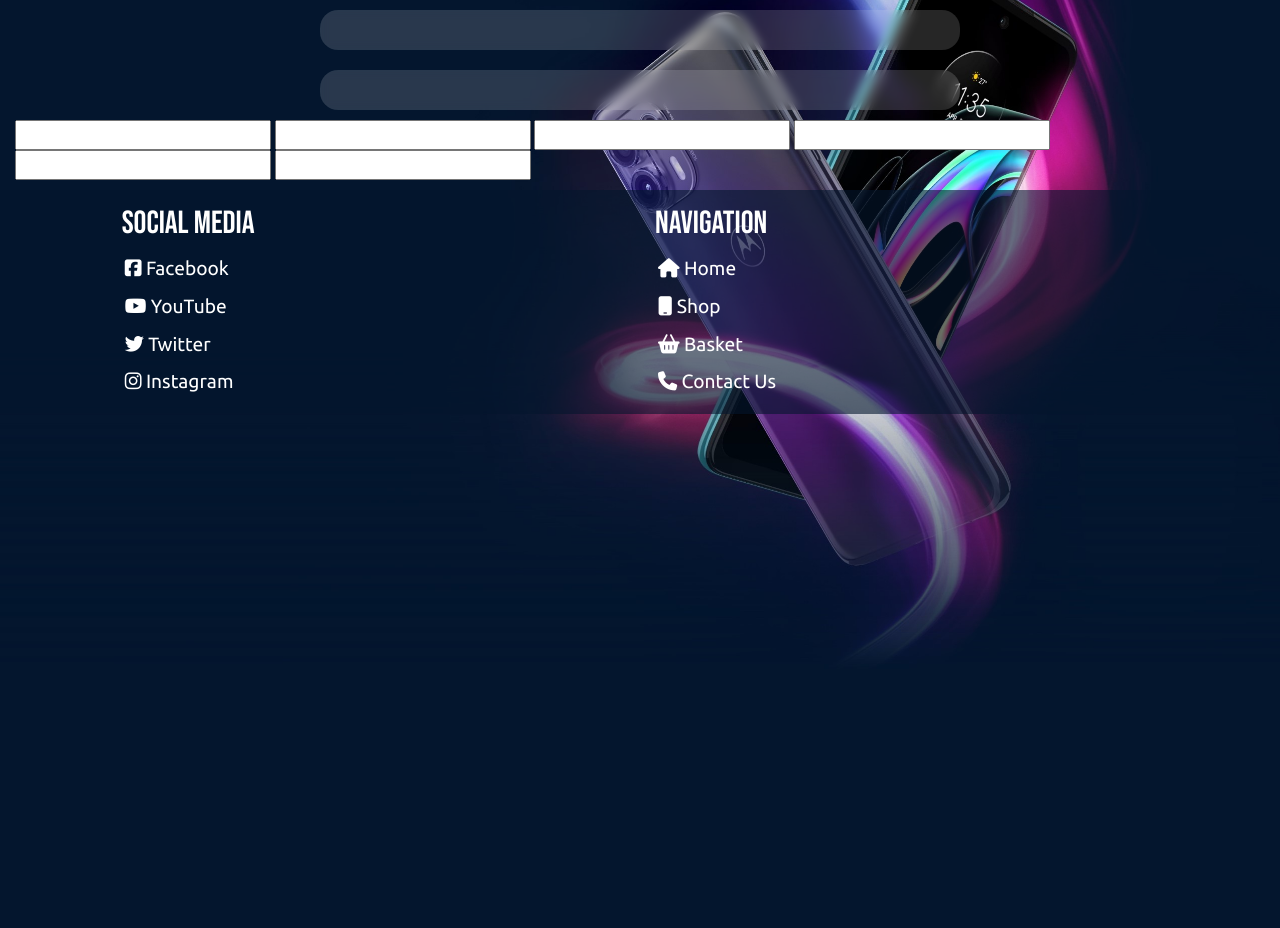
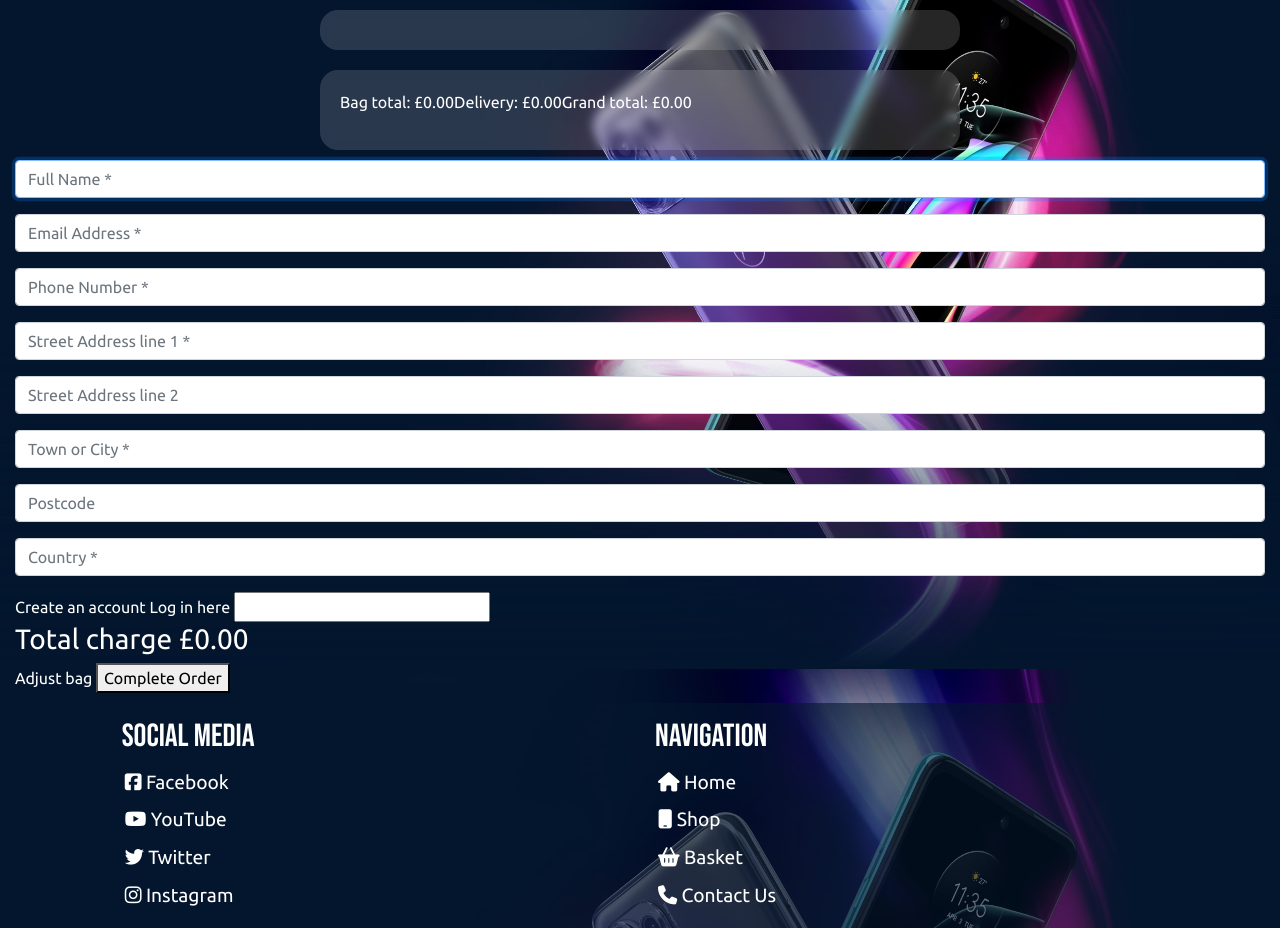
Before and after one commit to luke2533/prime-mobile, a Django app: template checkout/templates/checkout/checkout.html in a window 1280 px wide. Shown: the part 131-1059 px from the top of the page. Before the commit the page ends 780 px from the top, so only its background shows below. Run offline with Django 3.2, Linux system fonts and the light colour scheme; the template is opened without the code that fills it: values that come from a table or form of the project are taken from there, others are empty; tables that the repository leaves empty hold one stand-in row (values such as "Sample post"); some libraries are stand-ins or nearby versions.

Commit message:
Basic checkout page structure

```diff
--- a/checkout/forms.py
+++ b/checkout/forms.py
@@ -23,7 +23,7 @@ class OrderForm(forms.ModelForm):
 
         self.fields["full_name"].widget.attrs["autofocus"] = True
         for field in self.fields:
-            if self.field[field].required:
+            if self.fields[field].required:
                 placeholder = f"{placeholders[field]} *"
             else:
                 placeholder = placeholders[field]
--- a/checkout/templates/checkout/checkout.html
+++ b/checkout/templates/checkout/checkout.html
@@ -5,25 +5,79 @@
     <div class="container-fluid">
         <div class="row justify-content-center">
             <div class="col-6 bag-background bag-items">
+                {% for item in bag_items %}
+                    <div class="bag-detail">
+                        <img src="{{ item.phone.img_1.url }}" alt="{{ item.phone.name }}" class="bag-img">                            <h2>{{ item.phone }}</h2>
+                        <h3>{{ item.phone.sku|upper }}</h3>
+                        <h3>Capacity: {{ item.item_data.storage }} GB</h3>
+                        <h3>Qty: {{ item.item_data.quantity }}</h3>
+                        <h2>Cost: <span>£{{ item.item_data.price }}</span></h2>
+                        <br>
+                        <br>
+                        <!-- <a class="bag-btn edit-item" href="javascript:void(0)" id="edit{{ item.item_id }}">Edit</a> -->
+                        <a class="bag-btn edit-item" href="javascript:void(0)" id="">Edit</a>
+                        <a class="bag-btn delete-item" href="javascript:void(0)" id="delete_{{ item.item_id }}">Delete</a>
+                        <hr class="bag-hr">
+                    </div>
+                {% endfor %}
             </div>
         </div>
 
         <div class="row justify-content-center">
             <div class="col-6 bag-total bag-background">
-
+                <p>Bag total: £{{ total|floatformat:2 }}</p>
+                <p>Delivery: £{{ delivery|floatformat:2 }}</p>
+                <p>Grand total: £{{ grand_total|floatformat:2 }}</p>
             </div>
         </div>
 
         <div class="order-from">
-            <form action="">
+            <form action="{% url 'checkout' %}" method="POST">
+                {% csrf_token %}
+                {{ order_form.full_name | as_crispy_field }}
+                {{ order_form.email | as_crispy_field }}
+                {{ order_form.phone_number | as_crispy_field }}
+                {{ order_form.street_address1 | as_crispy_field }}
+                {{ order_form.street_address2 | as_crispy_field }}
+                {{ order_form.town_or_city | as_crispy_field }}
+                {{ order_form.postcode | as_crispy_field }}
+                {{ order_form.country | as_crispy_field }}
+                {% if user.is_authenticated %}
+                    <label for="save-info">Save delivery infomation for faster checkout</label>
+                    <input type="checkbox" name="save-info" checked>
+                {% else %}
+                    <a href="{ url 'account_signup' }">Create an account</a>
+                    <a href="{ url 'account_login' }">Log in here</a>
+                {% endif %}
                 <input type="text">
-                <input type="text">
-                <input type="text">
-                <input type="text">
-                <input type="text">
-                <input type="text">
+                <!-- For card info -->
+
+                <div class="">
+                    <h3>Total charge £{{ grand_total|floatformat:2 }}</h3>
+                    <a href="">Adjust bag</a>
+                    <button type="submit">Complete Order</button>
+                </div>
             </form>
         </div>
     </div>
 
 {% endblock %}
+
+{% block postloadjs %}
+    {{ block.super }}
+    <script type="text/javascript">
+        $(".delete-item").click(function(e) {
+            var csrfToken = "{{ csrf_token }}";
+            var itemId = $(this).attr("id").split("delete_")[1];
+            var url = `/bag/delete/${itemId}/`;
+            var data = {'csrfmiddlewaretoken': csrfToken};
+
+            $.post(url, data)
+                .done(function() {
+                    location.reload();
+            });
+        })
+        // Used form django mini project
+    </script>
+
+{% endblock %}
--- a/checkout/views.py
+++ b/checkout/views.py
@@ -10,7 +10,7 @@ def checkout(request):
         return redirect(reverse("store"))
 
     order_form = OrderForm()
-    template = "checkout/checkout.html"
+    template = 'checkout/checkout.html'
     context = {
         "order_form": order_form,
     }
--- a/prime_mobile/settings.py
+++ b/prime_mobile/settings.py
@@ -50,7 +50,7 @@ INSTALLED_APPS = [
     'checkout',
 
 
-    'crispy-forms',
+    'crispy_forms',
 ]
 
 MIDDLEWARE = [
@@ -65,7 +65,7 @@ MIDDLEWARE = [
 
 ROOT_URLCONF = 'prime_mobile.urls'
 
-CRISPY_TEMPLATE_PACK = 'boostrap4'
+CRISPY_TEMPLATE_PACK = 'bootstrap4'
 
 TEMPLATES = [
     {
```
Also changed, not shown: README.md.
